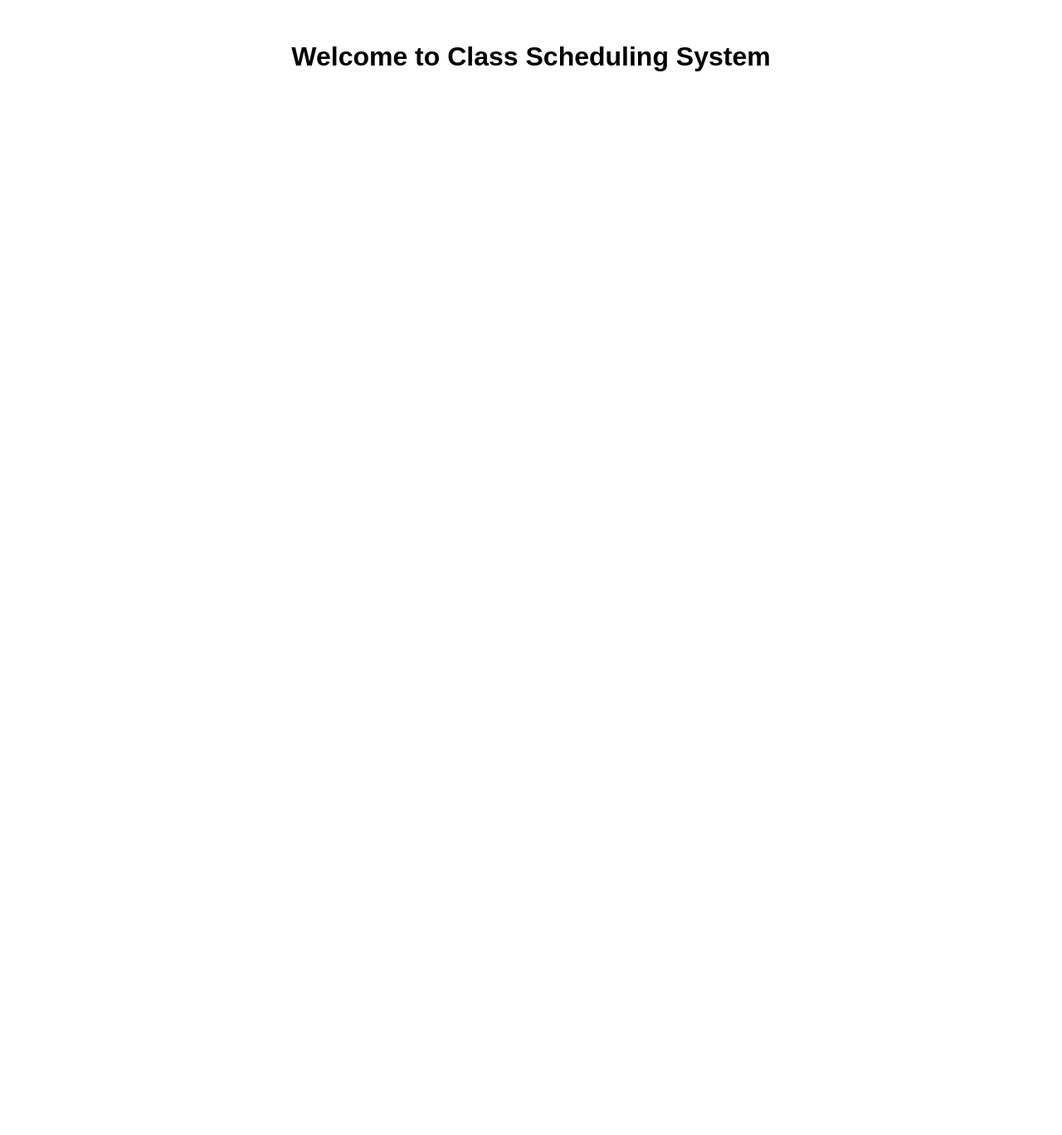
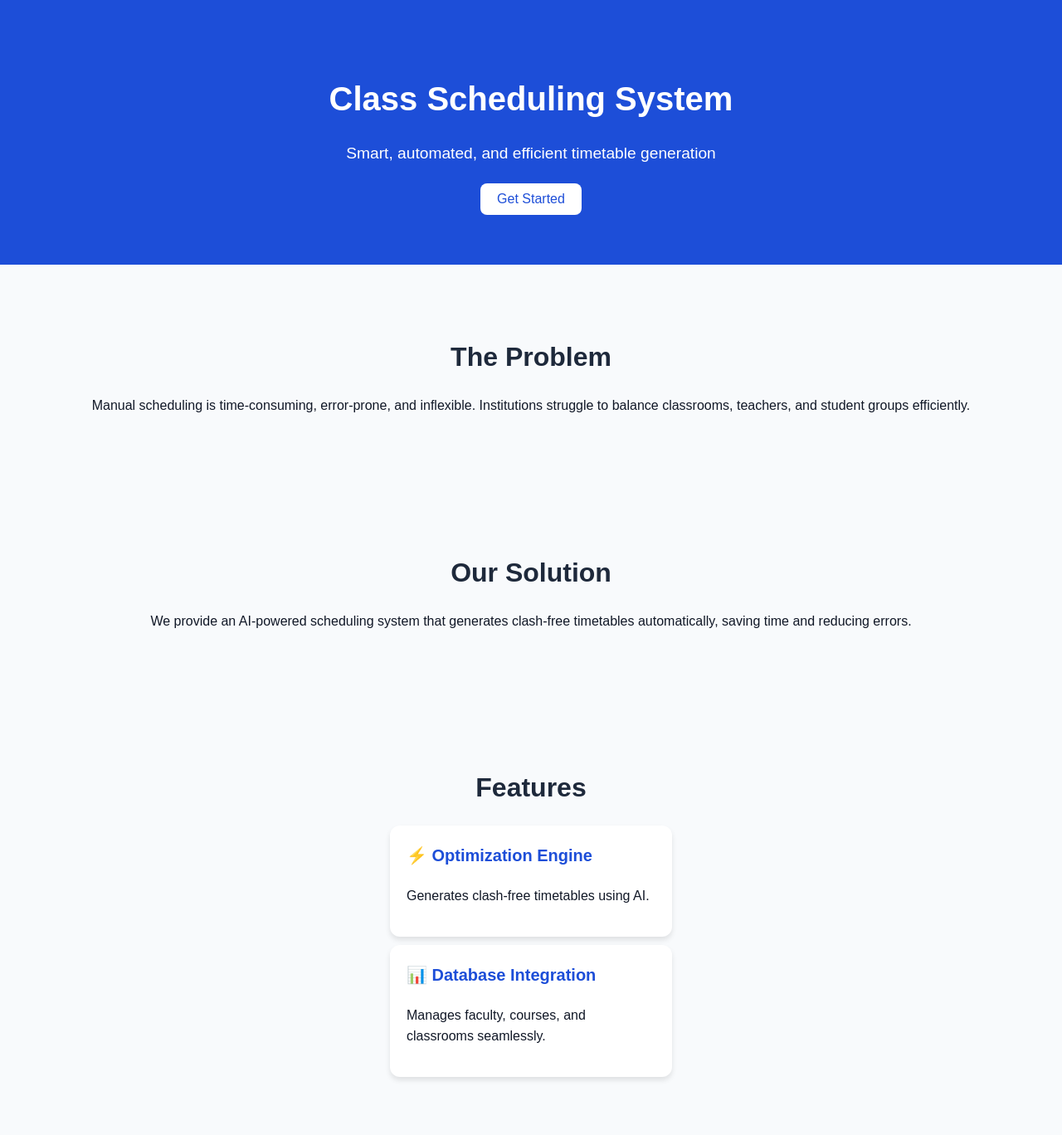
Before and after one commit to Basantkumar-13/class-scheduling-system, a plain HTML site: page frontend/index.html in a window 1280 px wide. Shown: the whole page at 83% size. Before the commit the page ends 800 px from the top, so only its background shows below. Drawn offline with Linux system fonts and the light colour scheme.

Commit message:
Landing page generated

```diff
--- a/frontend/index.html
+++ b/frontend/index.html
@@ -1,10 +1,41 @@
 <!DOCTYPE html>
-<html>
+<html lang="en">
 <head>
-    <title>Class Scheduling System</title>
-    <link rel="stylesheet" href="style.css">
+  <meta charset="UTF-8" />
+  <meta name="viewport" content="width=device-width, initial-scale=1.0" />
+  <title>Class Scheduling System</title>
+  <link rel="stylesheet" href="style.css" />
 </head>
 <body>
-    <h1>Welcome to Class Scheduling System</h1>
-</body>
-</html>
+
+  <!-- Hero Section -->
+  <header>
+    <h1>Class Scheduling System</h1>
+    <p>Smart, automated, and efficient timetable generation</p>
+    <button>Get Started</button>
+  </header>
+
+  <!-- Problem Section -->
+  <section>
+    <h2>The Problem</h2>
+    <p>Manual scheduling is time-consuming, error-prone, and inflexible. Institutions struggle to balance classrooms, teachers, and student groups efficiently.</p>
+  </section>
+
+  <!-- Solution Section -->
+  <section>
+    <h2>Our Solution</h2>
+    <p>We provide an AI-powered scheduling system that generates clash-free timetables automatically, saving time and reducing errors.</p>
+  </section>
+
+  <!-- Features Section -->
+  <section>
+    <h2>Features</h2>
+    <div class="card">
+      <h3>⚡ Optimization Engine</h3>
+      <p>Generates clash-free timetables using AI.</p>
+    </div>
+    <div class="card">
+      <h3>📊 Database Integration</h3>
+      <p>Manages faculty, courses, and classrooms seamlessly.</p>
+    </div>
+    <di
--- a/frontend/style.css
+++ b/frontend/style.css
@@ -1,5 +1,71 @@
 body {
-    font-family: Arial, sans-serif;
-    text-align: center;
-    margin-top: 50px;
+  font-family: Arial, sans-serif;
+  margin: 0;
+  padding: 0;
+  line-height: 1.6;
+  background: #f8fafc;
+  color: #111827;
+  text-align: center;
 }
+
+/* Hero Section */
+header {
+  background: #1d4ed8;
+  color: white;
+  padding: 60px 20px;
+}
+
+header h1 {
+  font-size: 2.5rem;
+  margin-bottom: 10px;
+}
+
+header p {
+  font-size: 1.2rem;
+  margin-bottom: 20px;
+}
+
+header button {
+  background: white;
+  color: #1d4ed8;
+  border: none;
+  padding: 10px 20px;
+  font-size: 1rem;
+  border-radius: 8px;
+  cursor: pointer;
+}
+
+/* Sections */
+section {
+  padding: 60px 20px;
+}
+
+h2 {
+  font-size: 2rem;
+  margin-bottom: 20px;
+  color: #1e293b;
+}
+
+/* Feature Cards */
+.card {
+  background: white;
+  max-width: 300px;
+  margin: 10px auto;
+  padding: 20px;
+  border-radius: 12px;
+  box-shadow: 0 4px 6px rgba(0,0,0,0.1);
+  text-align: left;
+}
+
+.card h3 {
+  margin-top: 0;
+  font-size: 1.25rem;
+  color: #1d4ed8;
+}
+
+/* Footer */
+footer {
+  background: #1e293b;
+  color: white;
+  padding: 20px;
+}
```
Also changed, not shown: 1 other file.
